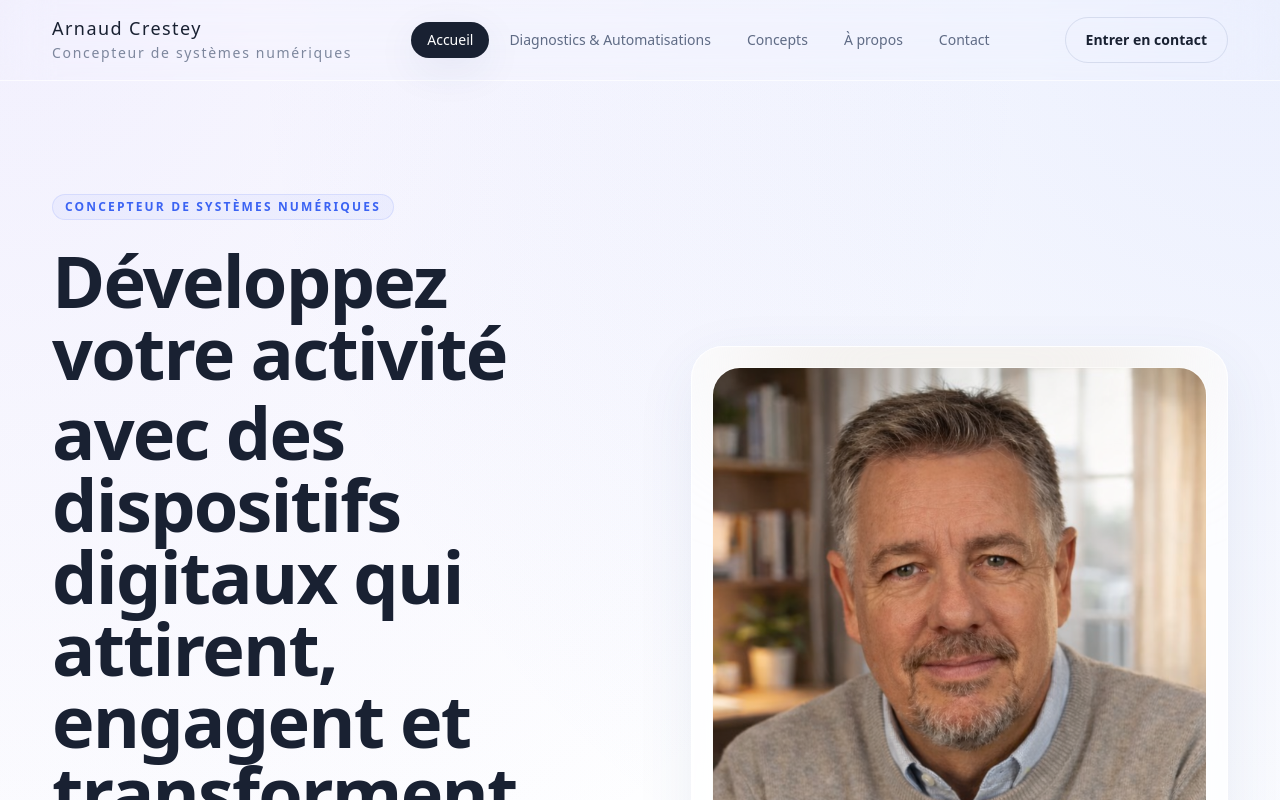
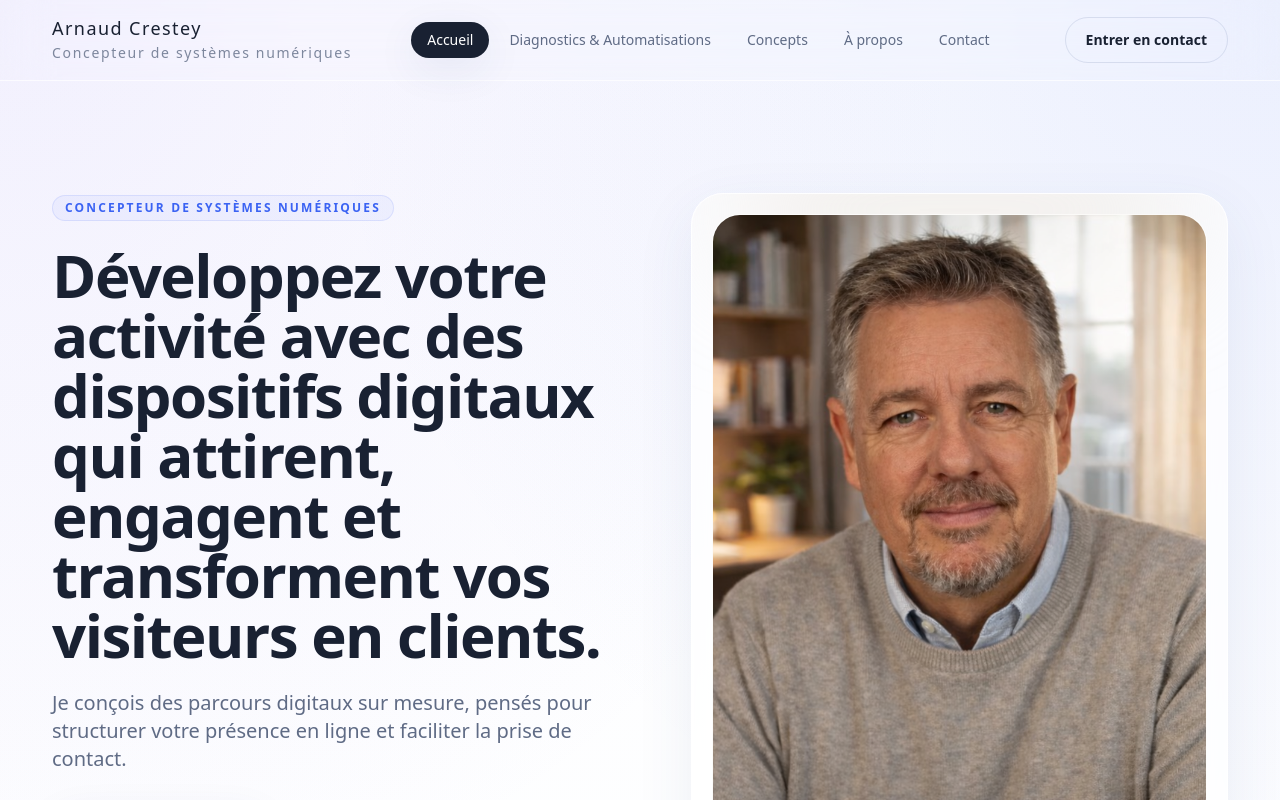
Before and after one commit to arnaudcrestey/portail-site-vitrine, a Next.js app: page / in a window 1280 px wide. Shown: the top 800 px of the page. Built offline with nearby package versions, Linux system fonts and the light colour scheme.

Commit message:
Update hero.tsx

```diff
--- a/components/hero.tsx
+++ b/components/hero.tsx
@@ -8,16 +8,13 @@ export function HomeHero() {
         <div>
           <span className="section-eyebrow">Concepteur de systèmes numériques</span>
 
-          <h1 className="mt-6 max-w-4xl text-4xl font-semibold leading-[1.04] tracking-tight text-ink sm:text-5xl lg:text-7xl">
-            <span className="block">Développez votre activité</span>
-            <span className="mt-2 block">
-              avec des dispositifs digitaux qui attirent, engagent et transforment vos visiteurs en clients.
-            </span>
-          </h1>
+         <h1 className="mt-6 max-w-3xl text-4xl font-semibold leading-[1.02] tracking-tight text-ink sm:text-5xl lg:text-6xl">
+  Développez votre activité avec des dispositifs digitaux qui attirent, engagent et transforment vos visiteurs en clients.
+</h1>
 
           <p className="mt-6 max-w-2xl text-base leading-8 text-slate sm:text-lg lg:text-xl">
-            Je conçois des parcours digitaux sur mesure, pensés pour structurer votre présence en ligne et faciliter la prise de contact.
-          </p>
+  Je conçois des parcours digitaux sur mesure, pensés pour structurer votre présence en ligne et faciliter la prise de contact.
+</p>
 
           <div className="mt-8 flex flex-col gap-3 sm:flex-row sm:flex-wrap">
             <ButtonLink href="/contact">Me parler de votre projet</ButtonLink>
```
